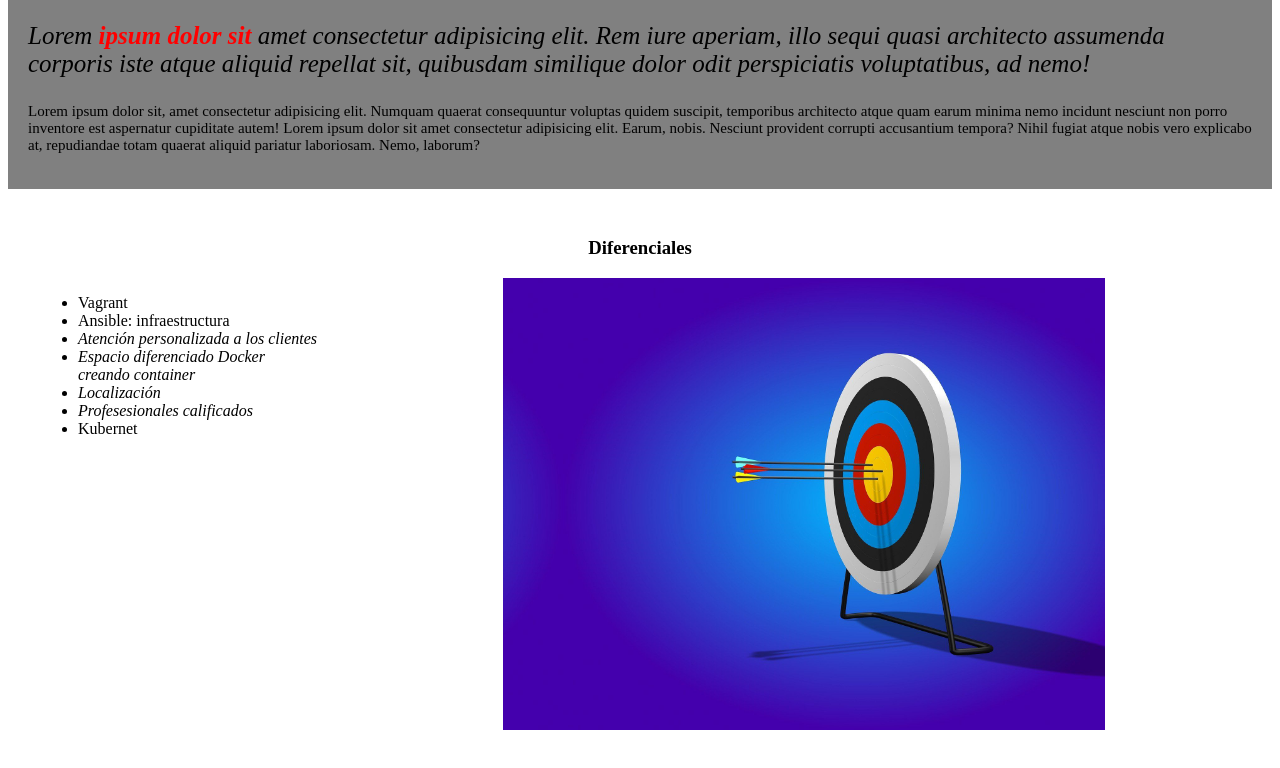
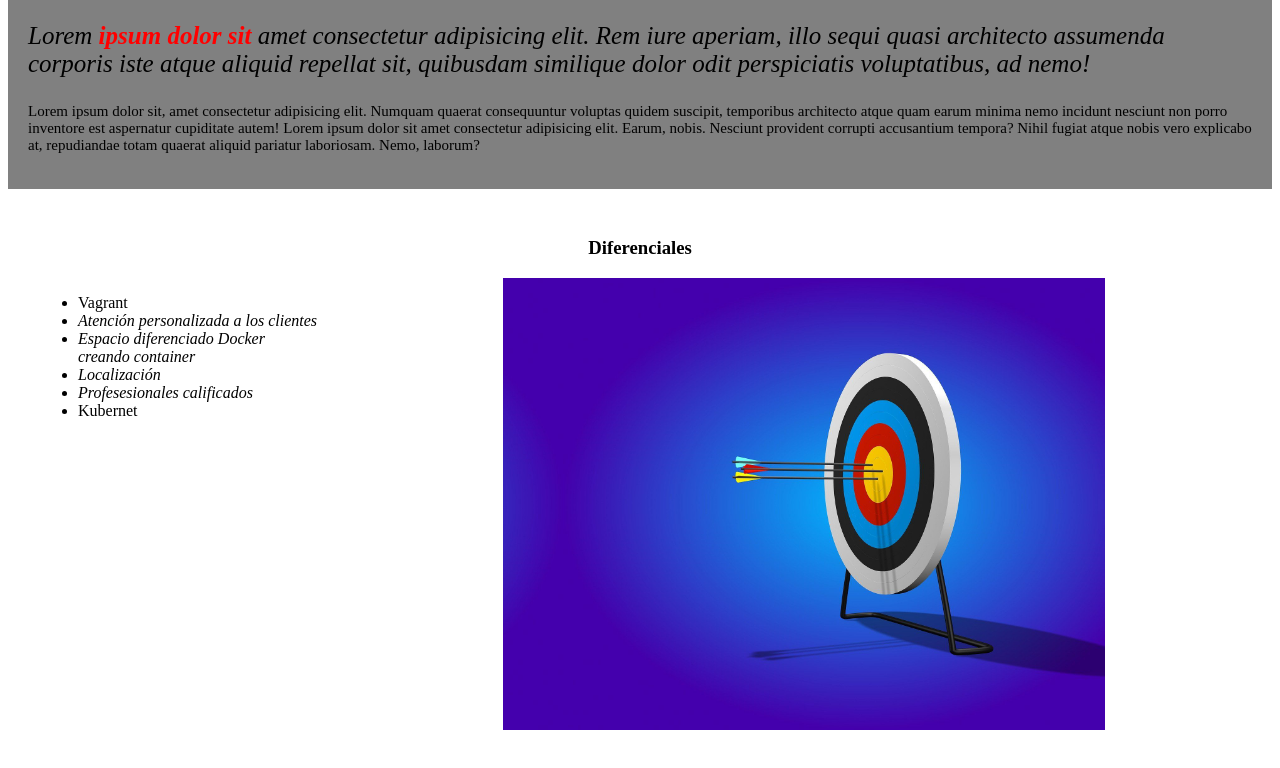
Before and after one commit to FabricioMR22/HTML-Prueba-Git, a plain HTML site: page index.html in a window 1280 px wide. Shown: the part 687-1455 px from the top of the page. Drawn offline with Linux system fonts and the light colour scheme.

Commit message:
Revert "Agregando ansible"
This reverts commit 4113754651b9b6310385c5ab304878183832efb1.

```diff
--- a/index.html
+++ b/index.html
@@ -32,7 +32,6 @@
         <h3 class="tituloC">Diferenciales</h3>
         <ul>
             <li>Vagrant</li>
-            <li>Ansible: infraestructura</li>
             <li class="item">Atención personalizada a los clientes</li>
             <li class="item">Espacio diferenciado Docker creando container</li>
             <li class="item">Localización</li>
```
